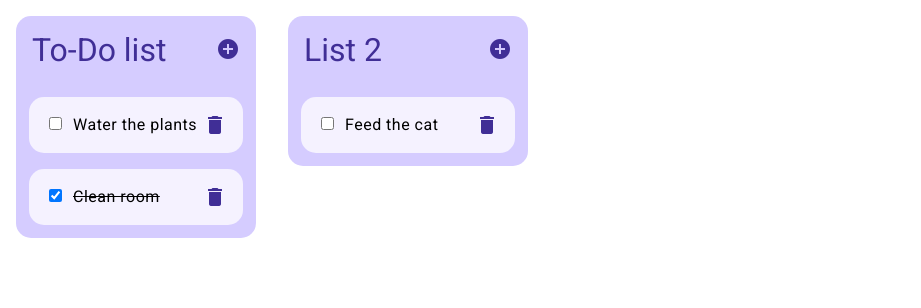
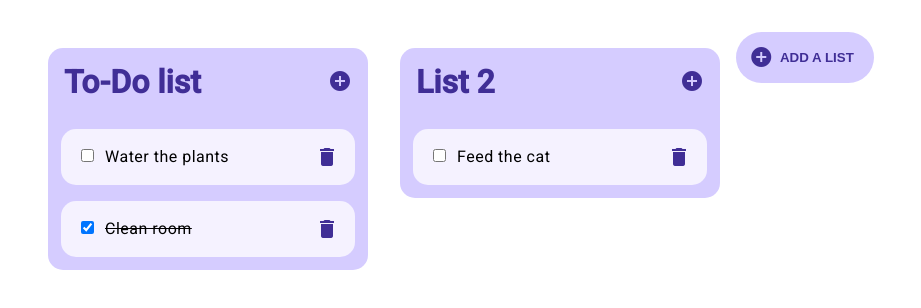
Before and after one commit to Khosheik/matrix, an Angular app: page / in a window 1280 px wide. Shown: the top 308 px of the page, without its empty margins (0-921 px from the left). Built offline with nearby package versions, Linux system fonts and the light colour scheme.

Commit message:
add list button

```diff
--- /dev/null
+++ b/src/app/lists/add-list/add-list.component.scss
@@ -0,0 +1,24 @@
+.add-list {
+
+
+    button {
+        border: none;
+        border-radius: 2em;
+        padding: 1em;
+        color: #402E96;
+        background-color: #D5CCFF;
+        text-transform: uppercase;
+        font-weight: 700;
+
+        display: flex;
+        flex-direction: row;
+        align-items: center;
+        justify-content: center;
+
+        span {
+            margin: 0 0.5em;
+        }
+
+
+    }
+}
--- /dev/null
+++ b/src/app/lists/add-list/add-list.component.ts
@@ -0,0 +1,50 @@
+import { Component, Input } from '@angular/core';
+import {MatIconModule} from '@angular/material/icon';
+import type { List } from '../list/list.component';
+
+@Component({
+  selector: 'app-add-list',
+  standalone: true,
+  imports: [MatIconModule],
+  template: `
+    <div class="add-list">
+      <button (click)="addList()">
+        <mat-icon aria-hidden="false" aria-label="Add a task" fontIcon="add_circle"></mat-icon>
+        <span>Add a list</span>
+      </button>
+    </div>`,
+  styleUrl: './add-list.component.scss'
+})
+export class AddListComponent {
+  @Input() lists: List[] = [
+      {
+      "id": 0,
+      "name": "Unamed list",
+      "tasks": [
+          {
+              "id": 0,
+              "task": "No tasks yet",
+              "rank": 0,
+              "status": 1
+          }
+        ]
+      }
+    ];
+
+  addList() {
+    this.lists.push(
+      {
+        "id": 0,
+        "name": "New list",
+        "tasks": [
+            {
+                "id": 0,
+                "task": "No tasks yet",
+                "rank": 0,
+                "status": 1
+            }
+          ]
+        }
+    )
+  }
+}
--- a/src/app/lists/list/list.component.html
+++ b/src/app/lists/list/list.component.html
@@ -8,7 +8,7 @@
     <ol>
         @if(addingTask === true){
             <li>
-                <input type="text" #task class="checkboxList" placeholder="Enter your task" (keyup.enter)="addTask(task.value)">
+                <input type="text" #task class="checkboxList" placeholder="Enter your task" (keyup.enter)="addTask(task.value)" autofocus>
             </li>
         }
         @for (task of list.tasks; track task.id) {
--- a/src/app/lists/list/list.component.scss
+++ b/src/app/lists/list/list.component.scss
@@ -2,7 +2,7 @@
     background-color: #D5CCFF;
     border-radius: 15px;
     margin: 1em;
-    min-width: 15em;
+    min-width: 20em;
 
    &-header {
         display: flex;
@@ -17,6 +17,7 @@
 
         h2 {
             font-size: 2em;
+            font-weight: 600;
         }
 
     }
@@ -47,6 +48,11 @@
             input[type=text] {
                 border: none;
                 background-color: #F5F2FF;
+                padding: 0.5em;
+                outline: none;
+                font-size: 1em;
+                margin: 0;
+                border: #402E96 1px solid;
             }
 
             .delete-icon {
--- a/src/app/lists/list/list.component.ts
+++ b/src/app/lists/list/list.component.ts
@@ -57,8 +57,6 @@ export class ListComponent implements OnInit {
     this.list.tasks = [...this.list.tasks, {id: highestId + 1, task: addedTask, rank: highestRank + 1, status: TASKSTATUS.TODO}];
     this.addingTask = false;
     this.reorderTaskByRank();
-
-    console.log(this.list.tasks)
   }
 
   deleteTask(deletedTaskId: number) {
@@ -97,4 +95,5 @@ export class ListComponent implements OnInit {
     this.list.tasks.sort((a,b)=> b.rank-a.rank);
   }
 
+
 }
--- a/src/app/lists/lists.component.scss
+++ b/src/app/lists/lists.component.scss
@@ -1,4 +1,6 @@
 .lists {
     display: flex;
     flex-direction: row;
+    padding: 2em;
+    flex-wrap: wrap;
 }
--- a/src/app/lists/lists.component.ts
+++ b/src/app/lists/lists.component.ts
@@ -2,15 +2,17 @@ import { Component, input } from '@angular/core';
 import { ListComponent } from './list/list.component';
 import data from './lists.json'
 import type { List } from './list/list.component'
+import { AddListComponent } from './add-list/add-list.component';
 
 @Component({
   selector: 'app-lists',
   standalone: true,
-  imports: [ListComponent],
+  imports: [ListComponent, AddListComponent],
   template: `<div class="lists">
     @for (list of lists; track list.id){
       <app-list [list]="list" />
     }
+    <app-add-list [lists]=lists />
   </div>
   `,
   styleUrl: './lists.component.scss'
```
Also changed, not shown: 1 other file (tests, documents, lock files or other folders).
